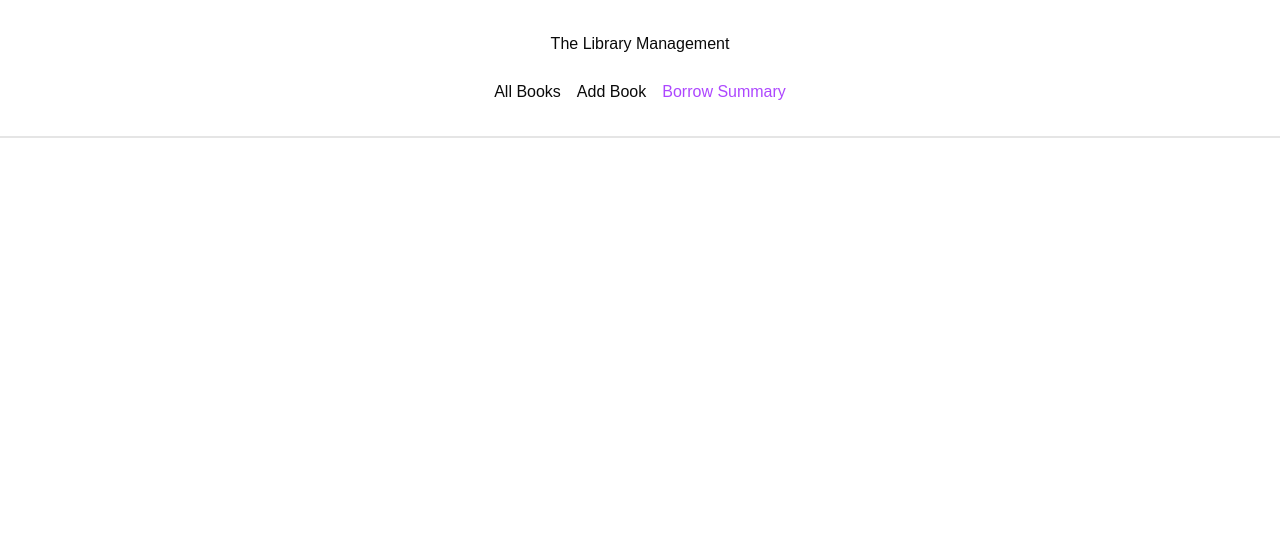
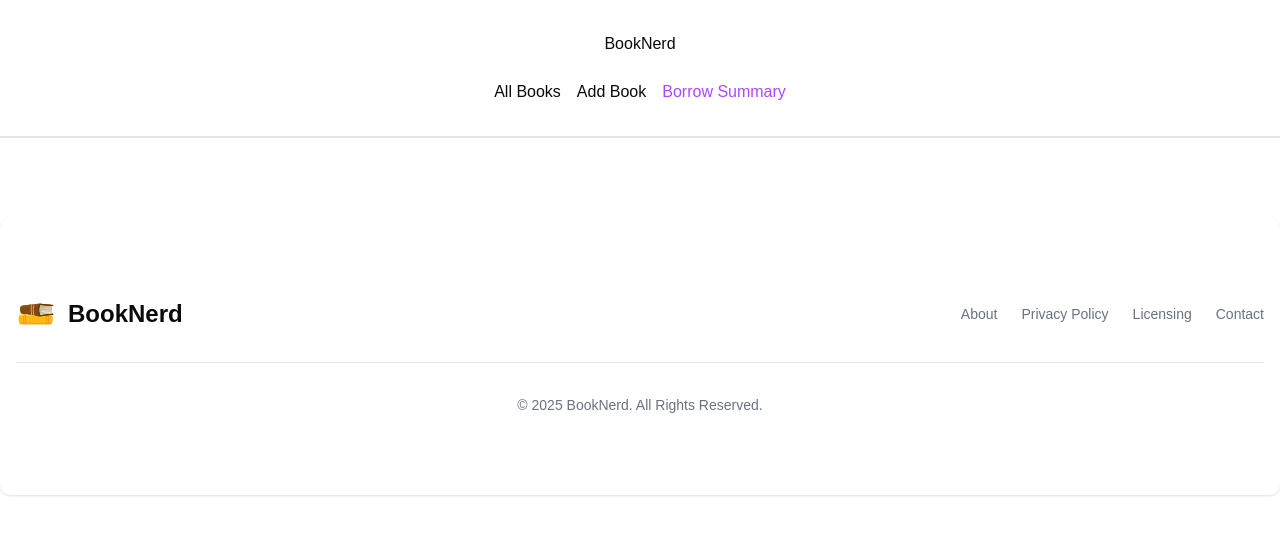
Before and after one commit to ratul0407/Level-2-A4, a React (Vite) app: page /borrow-summary in a window 1280 px wide. Shown: the top 534 px of the page. Built offline with nearby package versions, Linux system fonts and the light colour scheme; no server answers.

Commit message:
created book details modal

```diff
--- a/index.html
+++ b/index.html
@@ -2,9 +2,9 @@
 <html lang="en">
   <head>
     <meta charset="UTF-8" />
-    <link rel="icon" type="image/svg+xml" href="/vite.svg" />
+    <link rel="icon" type="image/svg+xml" href="src/assets/logo.svg" />
     <meta name="viewport" content="width=device-width, initial-scale=1.0" />
-    <title>Library Management</title>
+    <title>BookNerd</title>
   </head>
   <body>
     <div id="root"></div>
--- a/src/App.tsx
+++ b/src/App.tsx
@@ -1,6 +1,6 @@
 import { Outlet } from "react-router";
 import { Navbar } from "./components/Navbar";
-
+import logo from "./assets/logo.svg";
 function App() {
   return (
     <div className=" font-montserrat ">
@@ -10,6 +10,55 @@ function App() {
       <main className="pt-20 px-12">
         <Outlet />
       </main>
+
+      <footer className="bg-white rounded-lg shadow-sm dark:bg-gray-900 py-12">
+        <div className="w-full max-w-screen-xl mx-auto p-4 md:py-8">
+          <div className="sm:flex sm:items-center sm:justify-between">
+            <a
+              href="https://flowbite.com/"
+              className="flex items-center mb-4 sm:mb-0 space-x-3 rtl:space-x-reverse"
+            >
+              <img src={logo} className="h-8" alt="Flowbite Logo" />
+              <span className="self-center text-2xl font-semibold whitespace-nowrap dark:text-white">
+                BookNerd
+              </span>
+            </a>
+            <ul className="flex flex-wrap items-center mb-6 text-sm font-medium text-gray-500 sm:mb-0 dark:text-gray-400">
+              <li>
+                <a href="#" className="hover:underline me-4 md:me-6">
+                  About
+                </a>
+              </li>
+              <li>
+                <a href="#" className="hover:underline me-4 md:me-6">
+                  Privacy Policy
+                </a>
+              </li>
+              <li>
+                <a href="#" className="hover:underline me-4 md:me-6">
+                  Licensing
+                </a>
+              </li>
+              <li>
+                <a href="#" className="hover:underline">
+                  Contact
+                </a>
+              </li>
+            </ul>
+          </div>
+          <hr className="my-6 border-gray-200 sm:mx-auto dark:border-gray-700 lg:my-8" />
+          <span className="block text-sm text-gray-500 sm:text-center dark:text-gray-400">
+            © 2025{" "}
+            <a
+              href="https://library-management-client-omega.vercel.app/"
+              className="hover:underline"
+            >
+              BookNerd
+            </a>
+            . All Rights Reserved.
+          </span>
+        </div>
+      </footer>
     </div>
   );
 }
--- a/src/components/BookCard.tsx
+++ b/src/components/BookCard.tsx
@@ -1,11 +1,14 @@
 import type { IBook } from "@/types/types";
 import { EditBookModal } from "./modals/EditBookModal";
 import { BorrowModal } from "./modals/BorrowModal";
+import { BookDetailsModal } from "./modals/BookDetailsModal";
+import { DeleteModal } from "./modals/DeleteModal";
 export const BookCard = ({ book }: { book: IBook }) => {
   const { title, author, genre, copies, isbn } = book;
 
   return (
     <div className="shadow-sm p-4 rounded-sm">
+      <BookDetailsModal book={book}>
         <div>
           <p>
             <span className="uppercase text-purple-400">Title:</span>{" "}
@@ -27,10 +30,12 @@ export const BookCard = ({ book }: { book: IBook }) => {
             <span className="uppercase text-purple-400">Copies:</span> {copies}
           </p>
         </div>
+      </BookDetailsModal>
       <div className="flex gap-2 justify-end">
         <EditBookModal book={book} />
 
         <BorrowModal book={book} />
+        <DeleteModal id={book._id} />
       </div>
     </div>
   );
--- a/src/components/Navbar.tsx
+++ b/src/components/Navbar.tsx
@@ -4,7 +4,7 @@ export const Navbar = () => {
   return (
     <div className="p-4 lg:py-8 lg:px-12 border-b-2 relative ">
       <div className="flex flex-col items-center gap-6 justify-between">
-        <Link to="/">The Library Management</Link>
+        <Link to="/">BookNerd</Link>
         <nav>
           <ul className="flex justify-between items-center gap-4 ">
             <li>
--- /dev/null
+++ b/src/components/modals/BookDetailsModal.tsx
@@ -0,0 +1,49 @@
+import type { IBook } from "@/types/types";
+import {
+  Dialog,
+  DialogClose,
+  DialogContent,
+  DialogDescription,
+  DialogFooter,
+  DialogHeader,
+  DialogTitle,
+  DialogTrigger,
+} from "../ui/dialog";
+
+import type React from "react";
+import { Button } from "../ui/button";
+import { cn } from "@/lib/utils";
+export const BookDetailsModal = ({
+  children,
+  book,
+}: {
+  children: React.ReactNode;
+  book: IBook;
+}) => {
+  return (
+    <Dialog>
+      <DialogTrigger asChild>{children}</DialogTrigger>
+      <DialogContent>
+        <DialogHeader>
+          <DialogTitle>
+            {book.title} <i className="text-purple-500">by</i> {book.author} is
+            a {book.genre.toLowerCase()} book
+          </DialogTitle>
+          <DialogDescription>{book.description} </DialogDescription>
+          <div>
+            <p>Books ISBN number: {book.isbn}</p>
+            <p className={cn("", { "text-red-500": !book.copies })}>
+              {!book.copies ? "No" : book.copies} copies are available now to
+              borrow.
+            </p>
+          </div>
+        </DialogHeader>
+        <DialogFooter>
+          <DialogClose asChild>
+            <Button type="submit">Ok</Button>
+          </DialogClose>
+        </DialogFooter>
+      </DialogContent>
+    </Dialog>
+  );
+};
--- a/src/pages/AllBooks.tsx
+++ b/src/pages/AllBooks.tsx
@@ -1,3 +1,5 @@
+import { BookCard } from "@/components/BookCard";
+import { BookDetailsModal } from "@/components/modals/BookDetailsModal";
 import { BorrowModal } from "@/components/modals/BorrowModal";
 import { DeleteModal } from "@/components/modals/DeleteModal";
 import { EditBookModal } from "@/components/modals/EditBookModal";
@@ -17,6 +19,12 @@ export const AllBooks = () => {
   const { data } = useGetBooksQuery(undefined);
   return (
     <div>
+      <div className="grid grid-cols-1 sm:grid-cols-2 md:hidden gap-3 ">
+        {data?.data.map((book: IBook) => (
+          <BookCard book={book} />
+        ))}
+      </div>
+      <div className="hidden md:block">
         <Table>
           <TableCaption>
             A list of all the books available on the store
@@ -35,7 +43,11 @@ export const AllBooks = () => {
           <TableBody>
             {data?.data.map((book: IBook) => (
               <TableRow key={book._id}>
-              <TableCell>{book.title}</TableCell>
+                <BookDetailsModal book={book}>
+                  <TableCell className="cursor-pointer hover:text-purple-500">
+                    {book.title}
+                  </TableCell>
+                </BookDetailsModal>
                 <TableCell>{book.author}</TableCell>
                 <TableCell>{book.genre}</TableCell>
                 <TableCell>{book.isbn}</TableCell>
@@ -53,5 +65,6 @@ export const AllBooks = () => {
           </TableBody>
         </Table>
       </div>
+    </div>
   );
 };
--- a/src/pages/BorrowSummary.tsx
+++ b/src/pages/BorrowSummary.tsx
@@ -22,7 +22,10 @@ export const BorrowSummary = () => {
           book: { title: string; author: string; isbn: string };
         }) => {
           return (
-            <div className="shadow-sm border border-gray-100 rounded-lg p-4">
+            <div
+              key={book.isbn}
+              className="shadow-sm border border-gray-100 rounded-lg p-4"
+            >
               <p className="text-purple-500 font-bold font-dancing-script">
                 {book.title}
               </p>
```
Also changed, not shown: src/assets/logo.svg (added). Lines whose indentation alone changed are shown as unchanged.
